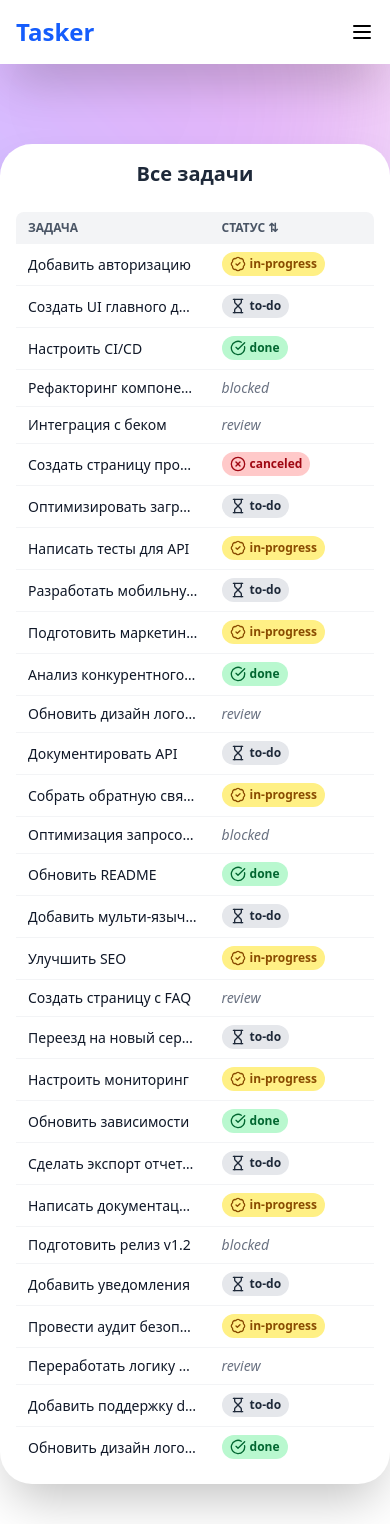
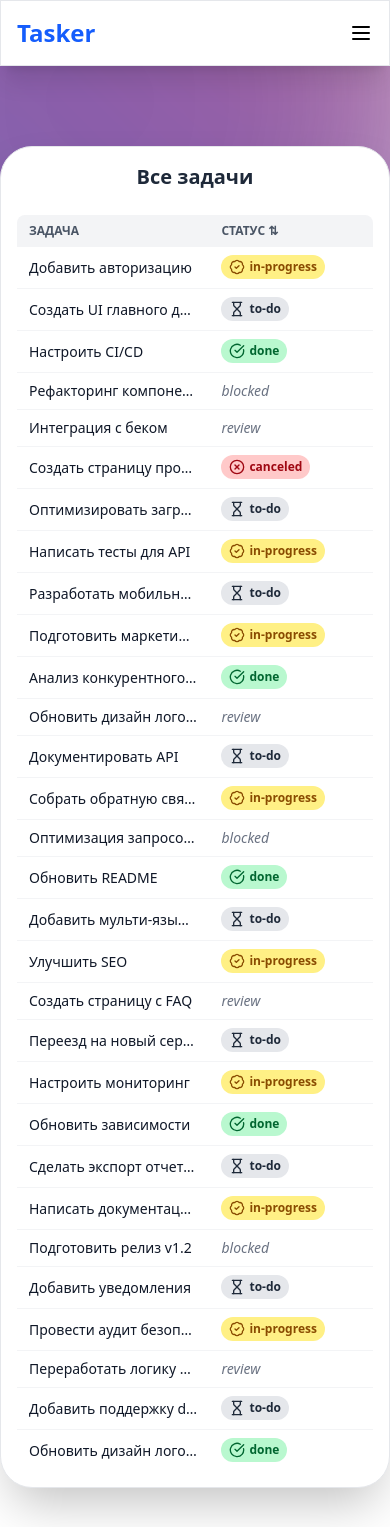
Before and after one commit to itSpecialistMike/tasker, a Next.js app: page / in a window 390 px wide. Shown: the top 1527 px of the page. Built offline with nearby package versions, Linux system fonts and the light colour scheme.

Commit message:
добавил всякого

```diff
--- a/src/components/BackgroundBlur.tsx
+++ b/src/components/BackgroundBlur.tsx
@@ -5,9 +5,13 @@ import React from 'react';
 
 const BackgroundBlur: React.FC = () => {
   return (
-    <div className="absolute inset-0 -z-10 pointer-events-none overflow-hidden">
-      <div className="absolute top-[-250px] left-[-250px] w-[700px] h-[700px] rounded-full bg-gradient-to-tr from-blue-500 via-purple-500 to-pink-500 opacity-40 blur-[100px]" />
-      <div className="absolute bottom-[-250px] right-[-250px] w-[500px] h-[500px] rounded-full bg-gradient-to-br from-green-400 via-yellow-400 to-red-400 opacity-30 blur-[90px]" />
+    <div className="fixed inset-0 -z-50 pointer-events-none overflow-hidden">
+      <div className="absolute top-[-300px] left-[-300px] w-[800px] h-[800px] rounded-full
+                      bg-gradient-to-tr from-indigo-900 via-purple-900 to-pink-800
+                      opacity-70 blur-[120px]" />
+      <div className="absolute bottom-[-250px] right-[-250px] w-[600px] h-[600px] rounded-full
+                      bg-gradient-to-br from-blue-800 via-cyan-700 to-teal-600
+                      opacity-60 blur-[100px]" />
     </div>
   );
 };
--- a/src/components/DashboardLayout.tsx
+++ b/src/components/DashboardLayout.tsx
@@ -54,10 +54,10 @@ const DashboardLayout: React.FC<DashboardLayoutProps> = ({
   };
 
   return (
-    <section className="bg-white shadow-2xl rounded-4xl p-4 md:p-6 mb-10 mx-auto max-w-6xl">
+    <section className="bg-white  border border-gray-200 shadow-2xl rounded-4xl p-4 md:p-6 mb-10 mx-auto max-w-6xl">
       <h2 className="text-xl font-bold mb-6 text-gray-800 text-center">{title}</h2>
 
-      <div className="overflow-x-auto rounded-lg">
+      <div className="overflow-x-auto rounded-lg ">
         <table className="min-w-full text-sm text-left border-collapse">
           <thead className="bg-gray-100 text-gray-600 uppercase text-xs cursor-pointer select-none">
             <tr>
--- a/src/components/DashboardView.tsx
+++ b/src/components/DashboardView.tsx
@@ -11,7 +11,7 @@ type Props = {
 
 const DashboardView: React.FC<Props> = ({ dashboardId }) => {
   // Если dashboardId не передан, берем id первого дашборда
-  const activeDashboardId = dashboardId ?? mockDashboards[0]?.id ?? "";
+  const activeDashboardId = dashboardId ?? mockDashboards[1]?.id ?? "";
 
   // Фильтруем задачи по dashboardId
   const filteredTasks = useMemo(() => {
--- a/src/components/Footer.tsx
+++ b/src/components/Footer.tsx
@@ -2,7 +2,7 @@
 
 export default function Footer() {
   return (
-    <footer className="bg-white">
+    <footer className="bg-white  border border-gray-200">
       <div className="mx-auto w-full max-w-screen-xl p-4 py-2">
         <div className="grid grid-cols-1 sm:grid-cols-2 md:grid-cols-3 text-center gap-4">
           <div>
--- a/src/components/Header.tsx
+++ b/src/components/Header.tsx
@@ -17,7 +17,7 @@ const Header: React.FC<Props> = ({ selectedDashboardId, onDashboardChange }) =>
   const [mobileMenuOpen, setMobileMenuOpen] = useState(false);
 
   return (
-    <header className="w-full bg-white shadow-2xl px-4 sm:px-6 md:px-10 lg:px-100 py-4 flex items-center justify-between relative mb-20">
+    <header className="w-full bg-white shadow-xl border border-gray-200 px-4 sm:px-6 md:px-10 lg:px-100 py-4 flex items-center justify-between relative mb-20">
       <Logo />
 
       <NavDesktop
--- a/src/components/HeaderParts/DashboardDropdown.tsx
+++ b/src/components/HeaderParts/DashboardDropdown.tsx
@@ -25,7 +25,7 @@ const DashboardDropdown: React.FC<Props> = ({ selectedId, onChange }) => {
     <div className="relative inline-block">
       <button
         onClick={() => setOpen((o) => !o)}
-        className="flex items-center gap-1 px-4 py-2 rounded hover:bg-gray-100"
+        className="flex items-center gap-1 px-4 py-2 rounded-2xl hover:bg-gray-100"
         aria-haspopup="listbox"
         aria-expanded={open}
         type="button"
@@ -36,7 +36,7 @@ const DashboardDropdown: React.FC<Props> = ({ selectedId, onChange }) => {
       {open && (
         <div
           role="listbox"
-          className="absolute mt-1 bg-white rounded shadow w-48 z-50"
+          className="absolute mt-1 bg-white rounded-2xl shadow w-48 z-50 overflow-hidden"
         >
           {mockDashboards.map((db) => (
             <button
--- a/src/components/HeaderParts/NavDesktop.tsx
+++ b/src/components/HeaderParts/NavDesktop.tsx
@@ -11,7 +11,7 @@ const NavDesktop: React.FC<Props> = ({ selectedDashboardId, onDashboardChange })
   return (
     <nav className="hidden md:flex items-center text-gray-700">
       <DashboardDropdown selectedId={selectedDashboardId} onChange={onDashboardChange} />
-      <button className="flex items-center px-4 py-2 rounded hover:bg-gray-100">
+      <button className="flex items-center px-4 py-2 rounded-2xl hover:bg-gray-100">
           Создать задачу
         </button>
       {/* <Link href="/tasks" className="hover:text-blue-600">
--- a/src/components/HeaderParts/NavMobile.tsx
+++ b/src/components/HeaderParts/NavMobile.tsx
@@ -54,7 +54,7 @@ const NavMobile: React.FC<Props> = ({
       </button>
 
       <Link
-        href="/profile"
+        href="/register"
         className="w-9 h-9 rounded-full bg-gray-300 flex items-center justify-center text-sm font-medium"
         onClick={onClose}
       >
--- a/src/components/LoginForm.tsx
+++ b/src/components/LoginForm.tsx
@@ -19,7 +19,7 @@ export default function Login() {
 
   return (
     <div className="flex flex-col items-center justify-center min-h-screen px-4 bg-black/40 backdrop-blur-sm">
-      <div className="bg-white p-8 rounded-4xl shadow-2xl w-full max-w-md">
+      <div className="bg-white  p-8 rounded-4xl md:shadow-2xl w-full max-w-md">
         <h2 className="text-2xl font-bold mb-6 text-center">Авторизация</h2>
 
         <form onSubmit={handleSubmit(onSubmit)}>
--- a/src/components/TaskLayout.tsx
+++ b/src/components/TaskLayout.tsx
@@ -19,7 +19,7 @@ export default function TaskLayout({ children, selectedDashboardId }: Props) {
       />
 
       <main className="flex-1 px-4 py-8 max-w-6xl mx-auto w-full ">
-        <div className="bg-white p-6 rounded-4xl shadow-2xl">
+        <div className="bg-white p-6 rounded-4xl shadow-2xl border border-gray-200">
           {children}
         </div>
       </main>
```
